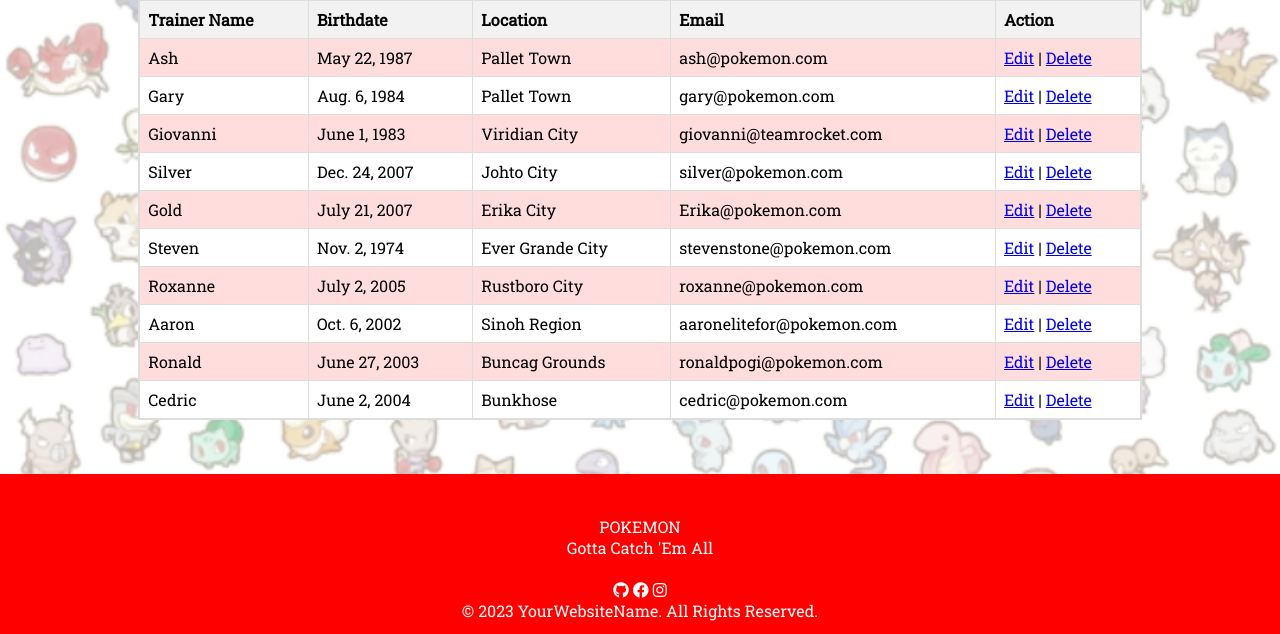
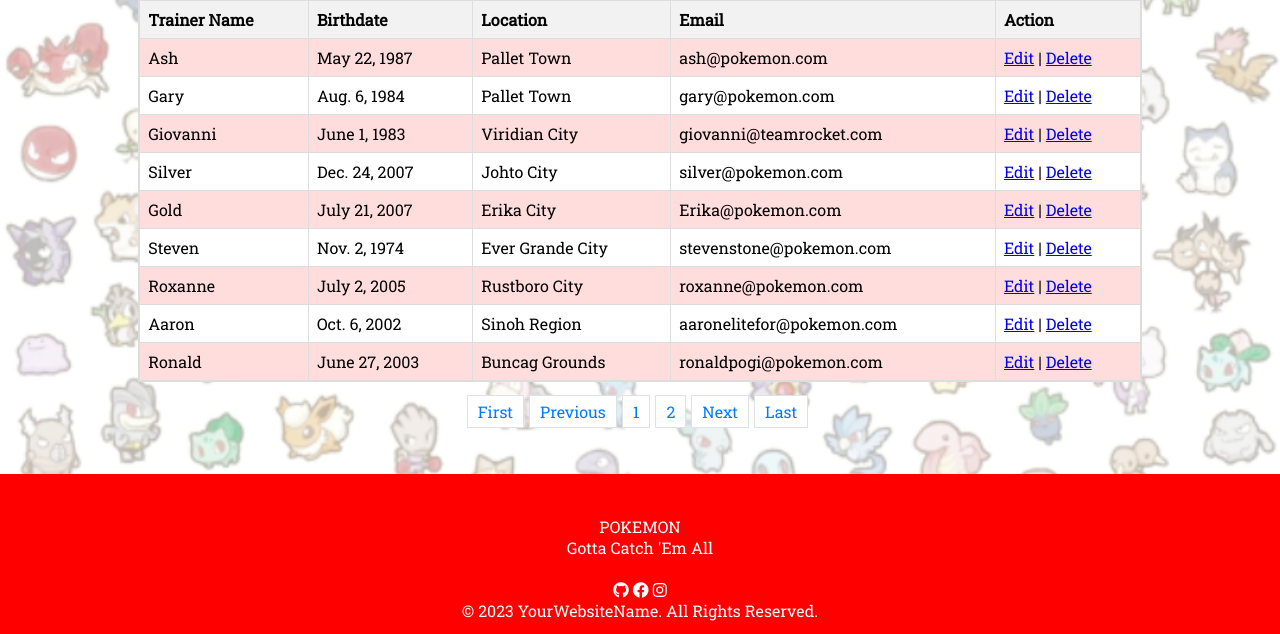
Before and after one commit to kyleengreso/django, a Django app: page /trainer_list in a window 1280 px wide. Shown: the part 166-800 px from the top of the page. Run offline with Django 4.2, Linux system fonts and the light colour scheme; data comes from the database, SQL or seed files in the repository; some libraries are stand-ins or nearby versions.

Commit message:
add pagination edit trainer.html and views.py

```diff
--- /dev/null
+++ b/projectsite/cardquest/templates/includes/pagination.html
@@ -0,0 +1,62 @@
+{% if is_paginated %}
+  <nav aria-label="Topics pagination" class="mb-4">
+    <ul class="pagination">
+
+      {% if page_obj.number > 1 %}
+          <li class="page-item">
+            <a class="page-link" href="?page=1">First</a>
+          </li>
+      {% else %}
+          <li class="page-item disabled">
+            <span class="page-link">First</span>
+          </li>
+      {% endif %}
+
+      {% if page_obj.has_previous %}
+        <li class="page-item">
+          <a class="page-link" href="?page={{ page_obj.previous_page_number}}">Previous</a>
+        </li>
+      {% else %}
+        <li class="page-item disabled">
+          <span class="page-link">Previous</span>
+        </li>
+      {% endif %}
+
+      {% for page_num in paginator.page_range %}
+        {% if page_obj.number == page_num %}
+          <li class="page-item active">
+            <span class="page-link">
+              {{ page_num }}
+              <span class="sr-only">(current)</span>
+            </span>
+          </li>
+        {% elif page_num > page_obj.number|add:'-3' and page_num < page_obj.number|add:'3' %}
+          <li class="page-item">
+            <a class="page-link" href="?page={{ page_num }}">{{ page_num }}</a>
+          </li>
+        {% endif %}
+      {% endfor %}
+
+      {% if page_obj.has_next %}
+        <li class="page-item">
+          <a class="page-link" href="?page={{ page_obj.next_page_number }}">Next</a>
+        </li>
+      {% else %}
+        <li class="page-item disabled">
+          <span class="page-link">Next</span>
+        </li>
+      {% endif %}
+
+      {% if page_obj.number != paginator.num_pages %}
+        <li class="page-item">
+          <a class="page-link" href="?page={{ paginator.num_pages }}">Last</a>
+        </li>
+      {% else %}
+        <li class="page-item disabled">
+          <span class="page-link">Last</span>
+        </li>
+      {% endif %}
+
+    </ul>
+  </nav>
+{% endif %}
--- a/projectsite/cardquest/templates/trainer.html
+++ b/projectsite/cardquest/templates/trainer.html
@@ -12,8 +12,8 @@
 {% endblock %}
 
 {% block content %}
-    <div>
     <a href="{% url 'trainer-add' %}" class="btn btn-outline-primary">Add New Trainer</a><br>
+
     <section class="trainers-container">
         <table class="styled-table">
             <tbody>
@@ -24,6 +24,7 @@
                     <th>Email</th>
                     <th>Action</th>
                 </tr>
+
                 {% for object in object_list %}
                     <tr>
                         <td>{{ object.name }}</td>
@@ -36,5 +37,10 @@
                         </td>
                     </tr>
                 {% endfor %}
+            </tbody>
+        </table>
+    </section>
+    <div>
+        {% include 'includes/pagination.html' %}
     </div>
 {% endblock %}
--- a/projectsite/cardquest/views.py
+++ b/projectsite/cardquest/views.py
@@ -21,19 +21,19 @@ class TrainerList(ListView):
     model = Trainer
     context_object_name = 'trainer'
     template_name = 'trainer.html'
-    paginate_by = 15
+    paginate_by = 9
 
 class PokemonCardList(ListView):
     model = PokemonCard
     context_object_name = 'pokemon-card'
     template_name = 'pokemon-card.html'
-    paginate_by = 15
+    paginate_by = 3
 
 class CollectionList(ListView):
     model = Collection
     context_object_name = 'collection'
     template_name = 'collection.html'
-    paginate_by = 15
+    paginate_by = 10
 
 class TrainerCreateView(CreateView):
     model = Trainer
```
Lines whose indentation alone changed are shown as unchanged.
